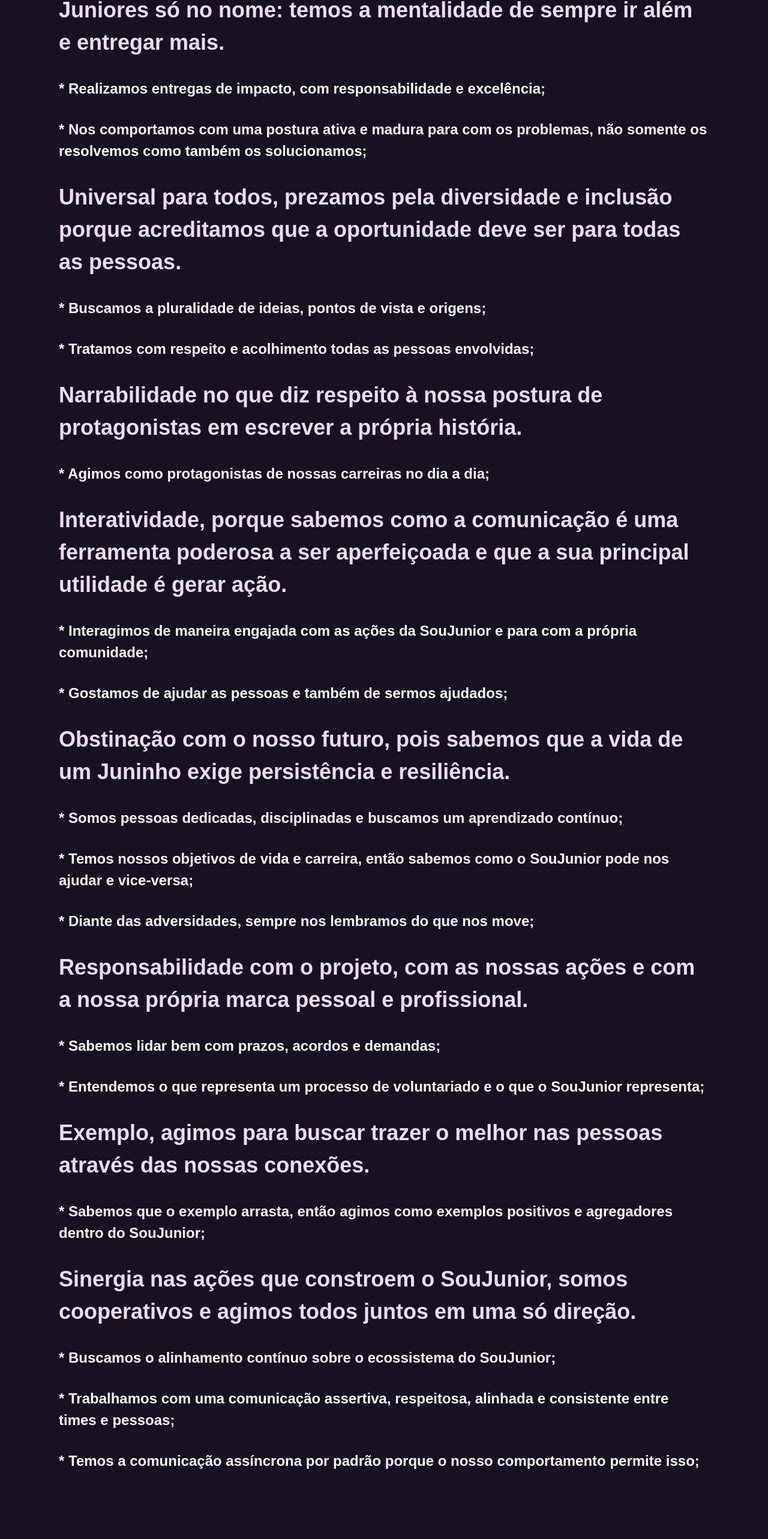
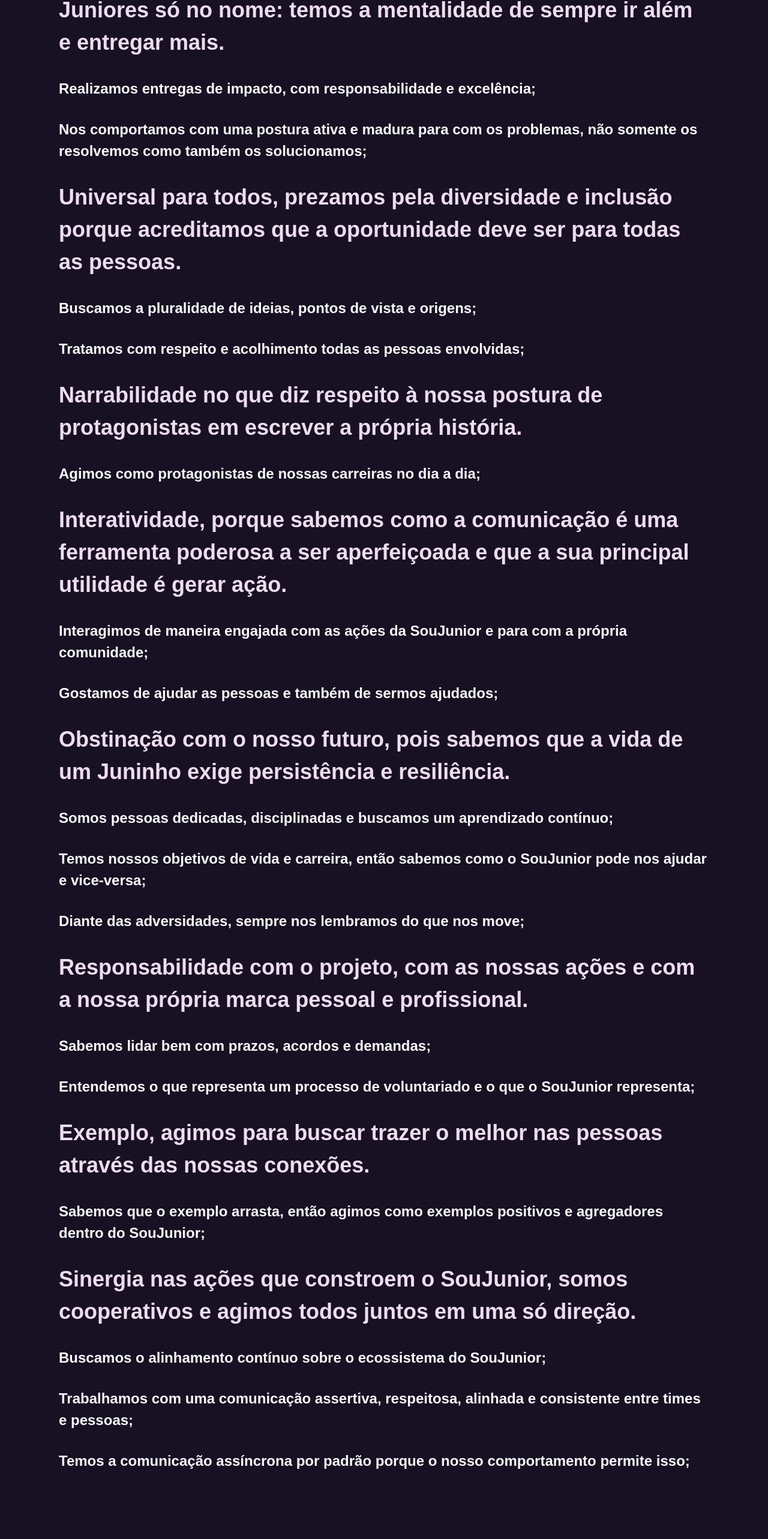
Before and after one commit to SouJunior/site-webapp, a Next.js app: page /mission in a window 1280 px wide. Shown: the part 1979-4545 px from the top of the page at 60% size. Built offline with nearby package versions, Linux system fonts and the light colour scheme; a web font is replaced by a local one.

Commit message:
alterações de texto pag missões e valores

```diff
--- a/components/MissionValues/index.jsx
+++ b/components/MissionValues/index.jsx
@@ -56,96 +56,96 @@ export const MissionValues = () => {
           <ul>
             <li>
               <Paragraph>
-              * Realizamos entregas de impacto, com responsabilidade e excelência;
+               Realizamos entregas de impacto, com responsabilidade e excelência;
               </Paragraph>
             </li>
             <li>
               <Paragraph>
-             * Nos comportamos com uma postura ativa e madura para com os problemas, não somente os resolvemos como também os solucionamos;
+             Nos comportamos com uma postura ativa e madura para com os problemas, não somente os resolvemos como também os solucionamos;
               </Paragraph>
             </li>
             <Heading level={"h3"}>Universal para todos, prezamos pela diversidade e inclusão porque acreditamos que a oportunidade deve ser para todas as pessoas.</Heading>
             <li>
               <Paragraph>
-              * Buscamos a pluralidade de ideias, pontos de vista e origens;
+             Buscamos a pluralidade de ideias, pontos de vista e origens;
               </Paragraph>
             </li>
             <li>
               <Paragraph>
-              * Tratamos com respeito e acolhimento todas as pessoas envolvidas;
+               Tratamos com respeito e acolhimento todas as pessoas envolvidas;
               </Paragraph>
             </li>
             <Heading level={"h3"}>Narrabilidade no que diz respeito à nossa postura de protagonistas em escrever a própria história.</Heading>
             <li>
               <Paragraph>
-              * Agimos como protagonistas de nossas carreiras no dia a dia;
+               Agimos como protagonistas de nossas carreiras no dia a dia;
               </Paragraph>
             </li>
 
             <Heading level={"h3"}>Interatividade, porque sabemos como a comunicação é uma ferramenta poderosa a ser aperfeiçoada e que a sua principal utilidade é gerar ação.</Heading>
             <li>
               <Paragraph>
-              * Interagimos de maneira engajada com as ações da SouJunior e para com a própria comunidade;
+              Interagimos de maneira engajada com as ações da SouJunior e para com a própria comunidade;
               </Paragraph>
             </li>
             <li>
               <Paragraph>
-              * Gostamos de ajudar as pessoas e também de sermos ajudados;
+              Gostamos de ajudar as pessoas e também de sermos ajudados;
               </Paragraph>
             </li>
 
             <Heading level={"h3"}>Obstinação com o nosso futuro, pois sabemos que a vida de um Juninho exige persistência e resiliência.</Heading>
             <li>
               <Paragraph>
-              * Somos pessoas dedicadas, disciplinadas e buscamos um aprendizado contínuo;
+              Somos pessoas dedicadas, disciplinadas e buscamos um aprendizado contínuo;
               </Paragraph>
             </li>
             <li>
               <Paragraph>
-              * Temos nossos objetivos de vida e carreira, então sabemos como o SouJunior pode nos ajudar e vice-versa;
+               Temos nossos objetivos de vida e carreira, então sabemos como o SouJunior pode nos ajudar e vice-versa;
               </Paragraph>
             </li>
             <li>
               <Paragraph>
-              * Diante das adversidades, sempre nos lembramos do que nos move;
+             Diante das adversidades, sempre nos lembramos do que nos move;
               </Paragraph>
             </li>
 
             <Heading level={"h3"}>Responsabilidade com o projeto, com as nossas ações e com a nossa própria marca pessoal e profissional.</Heading>
             <li>
               <Paragraph>
-              * Sabemos lidar bem com prazos, acordos e demandas;
+             Sabemos lidar bem com prazos, acordos e demandas;
               </Paragraph>
             </li>
             <li>
               <Paragraph>
-              * Entendemos o que representa um processo de voluntariado e o que o SouJunior representa;
+               Entendemos o que representa um processo de voluntariado e o que o SouJunior representa;
               </Paragraph>
             </li>
 
             <Heading level={"h3"}>Exemplo, agimos para buscar trazer o melhor nas pessoas através das nossas conexões.</Heading>
             <li>
               <Paragraph>
-              * Sabemos que o exemplo arrasta, então agimos como exemplos positivos e agregadores dentro do SouJunior;
+               Sabemos que o exemplo arrasta, então agimos como exemplos positivos e agregadores dentro do SouJunior;
               </Paragraph>
             </li>
             <Heading level={"h3"}>Sinergia nas ações que constroem o SouJunior, somos cooperativos e agimos todos juntos em uma só direção.</Heading>
 
             <li>
               <Paragraph>
-              * Buscamos o alinhamento contínuo sobre o ecossistema do SouJunior;
+               Buscamos o alinhamento contínuo sobre o ecossistema do SouJunior;
               </Paragraph>
             </li>
 
             <li>
               <Paragraph>
-              * Trabalhamos com uma comunicação assertiva, respeitosa, alinhada e consistente entre times e pessoas;
+              Trabalhamos com uma comunicação assertiva, respeitosa, alinhada e consistente entre times e pessoas;
               </Paragraph>
             </li>
 
             <li>
               <Paragraph>
-              * Temos a comunicação assíncrona por padrão porque o nosso comportamento permite isso;
+              Temos a comunicação assíncrona por padrão porque o nosso comportamento permite isso;
               </Paragraph>
             </li>
 
--- a/components/commons/Footer/index.jsx
+++ b/components/commons/Footer/index.jsx
@@ -24,7 +24,7 @@ export const Footer = () => {
                   <Link href={"/sobre-nos"}>Sobre nós</Link>
                 </li>
                 <li className={styles.link}>
-                  <Link href={"/"}>Missão visão e valores</Link>
+                  <Link href={"/mission"}>Missão visão e valores</Link>
                 </li>
                 <li className={styles.link}>
                   <Link href={"/#iniciativas"}>Nossas iniciativas</Link>
```
